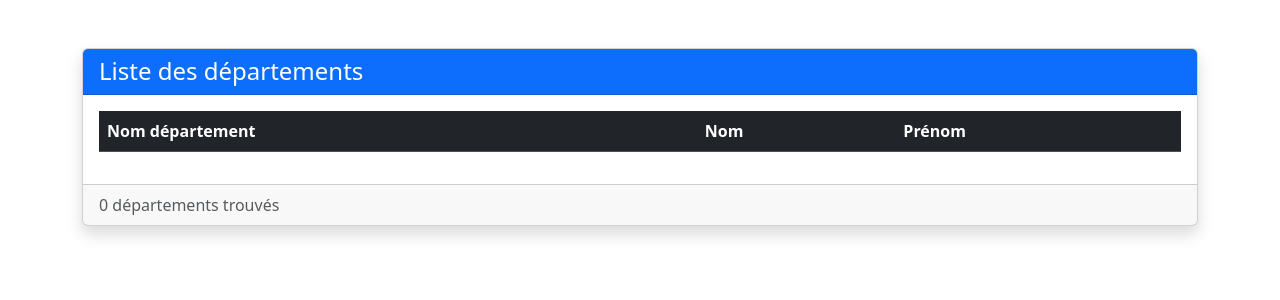
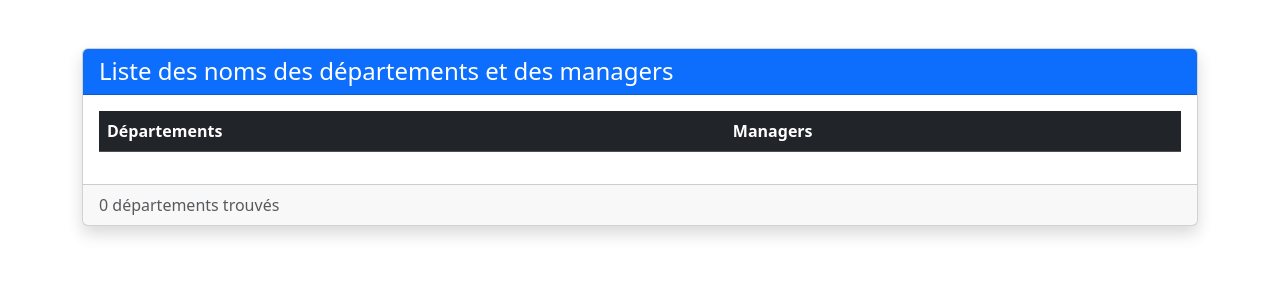
Before and after one commit to VlexandreMG/balouChiu-bd-master, a PHP site: page /page/liste_departement.php in a window 1280 px wide. Shown: the top 300 px of the page. Run offline with PHP 8.4, Linux system fonts and the light colour scheme; data that the repository does not hold is empty.

Commit message:
#Correction des critiques

```diff
--- a/function/fonction.php
+++ b/function/fonction.php
@@ -1,10 +1,27 @@
 <?php
     require("connexion.php");
+
+    function getNomDepartement($dept_no)
+    {
+        $base = connexion();
+        $prompt = "SELECT dept_name FROM departments WHERE dept_no = '%s'";
+        $prompt = sprintf($prompt,$dept_no);
+        $result = mysqli_query($base,$prompt);
+
+        $retour = array();
+
+        while ($retour1 = mysqli_fetch_assoc($result))
+        {
+            $retour = $retour1;
+        }
+
+        return $retour["dept_name"];
+    }
 
     function getDepartement()
     {
         $base = connexion();
-        $prompt = "SELECT * FROM departments";
+        $prompt = "SELECT * FROM departments ORDER BY dept_name ASC";
         $result = mysqli_query($base,$prompt);
 
         $retour = array();
--- a/page/fiche_employe.php
+++ b/page/fiche_employe.php
@@ -75,7 +75,9 @@ $salaire = getHistoriqueSalaries($post);
                                     <tr>
                                         <td><?php echo $his['title'] ?></td>
                                         <td><?php echo $his['from_date']?></td>
-                                        <td><?php echo $his['to_date']?></td>
+                                        <td><?php if ($his['to_date'] <= date('Y-m-d')) {
+                                            echo $his['to_date']?></td>
+                                        <?php } ?>
                                     </tr>
                                     <?php } ?>
                                 </tbody>
--- a/page/liste_departement.php
+++ b/page/liste_departement.php
@@ -16,16 +16,15 @@ $dept = getDepartement();
     <div class="container mt-5">
         <div class="card shadow">
             <div class="card-header bg-primary text-white">
-                <h1 class="h4 mb-0">Liste des départements</h1>
+                <h1 class="h4 mb-0">Liste des noms des départements et des managers</h1>
             </div>
             <div class="card-body">
                 <div class="table-responsive">
                     <table class="table table-striped table-hover">
                         <thead class="table-dark">
                             <tr>
-                                <th>Nom département</th>
-                                <th>Nom</th>
-                                <th>Prénom</th>
+                                <th>Départements</th>
+                                <th>Managers</th>
                             </tr>
                         </thead>
                         <tbody>
@@ -37,8 +36,7 @@ $dept = getDepartement();
                                         <?php echo $dp["dept_name"];?>
                                     </a>
                                 </td>
-                                <td><?php echo getManager($dp["dept_no"])['nom'] ?></td>
-                                <td><?php echo getManager($dp["dept_no"])['prenom'] ?></td>
+                                <td><?php echo getManager($dp["dept_no"])['nom'] ," ", getManager($dp["dept_no"])['prenom']  ?></td>
                             </tr>
                             <?php } ?>
                         </tbody>
--- a/page/liste_employeeDept.php
+++ b/page/liste_employeeDept.php
@@ -16,7 +16,7 @@ $listEmp = getEmployees($dept_no);
     <div class="container mt-5">
         <div class="card shadow">
             <div class="card-header bg-primary text-white">
-                <h1 class="h4 mb-0">Liste des employés du département</h1>
+                <h1 class="h4 mb-0">Liste des employés du département : <?php echo getNomDepartement($dept_no) ?></h1>
             </div>
             <div class="card-body">
                 <div class="table-responsive">
```
